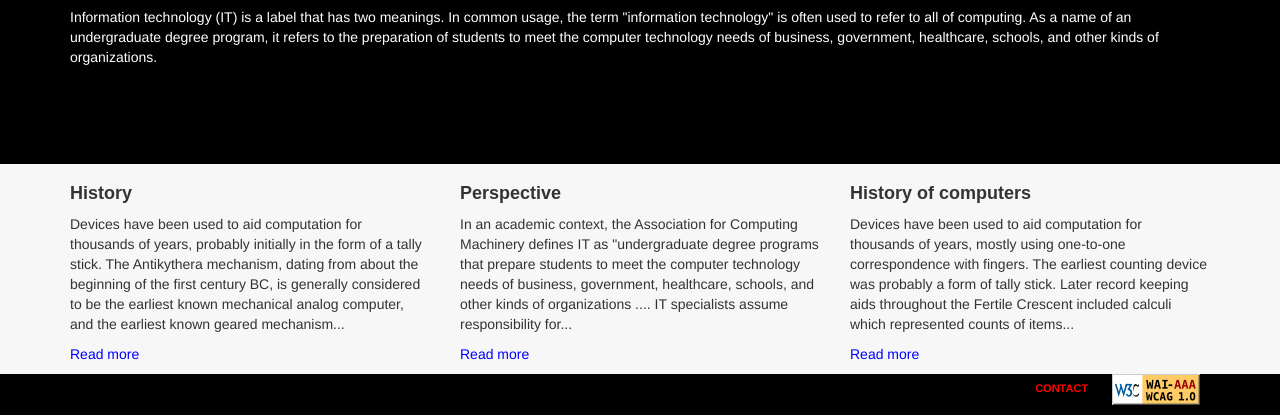
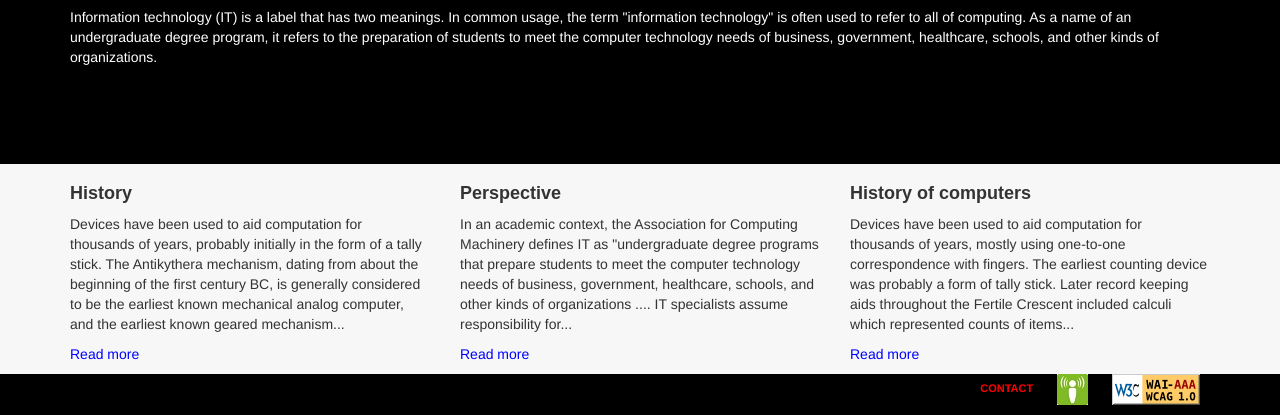
Before and after one commit to MerlinWayne/abgabe2, a plain HTML site: page index.html in a window 1280 px wide. Shown: the part 524-939 px from the top of the page. Drawn offline with nearby package versions, Linux system fonts and the light colour scheme.

Commit message:
Update index.html

```diff
--- a/index.html
+++ b/index.html
@@ -118,6 +118,7 @@ integrity="sha384-0mSbJDEHialfmuBBQP6A4Qrprq5OVfW37PRR3j5ELqxss1yVqOtnepnHVP9aJ7
 		<div class="container">
 			<ul class="pull-right">
 				<li><a href="contact.html">Contact</a></li>
+				<li><a href="arsChart.html" target="-blank"><img src="arsnova.jpg" alt="Wave tool" style="width:31px;height:31px;border:0"></a></li>
 				<li><a href="http://wave.webaim.org/report#/https://abgabe16.cloudcontrolapp.com/" target="-blank"><img src="wai.png" alt="Wave tool" style="width:88px;height:31px;border:0"></a></li>
 			</ul>
 		</div>
```
